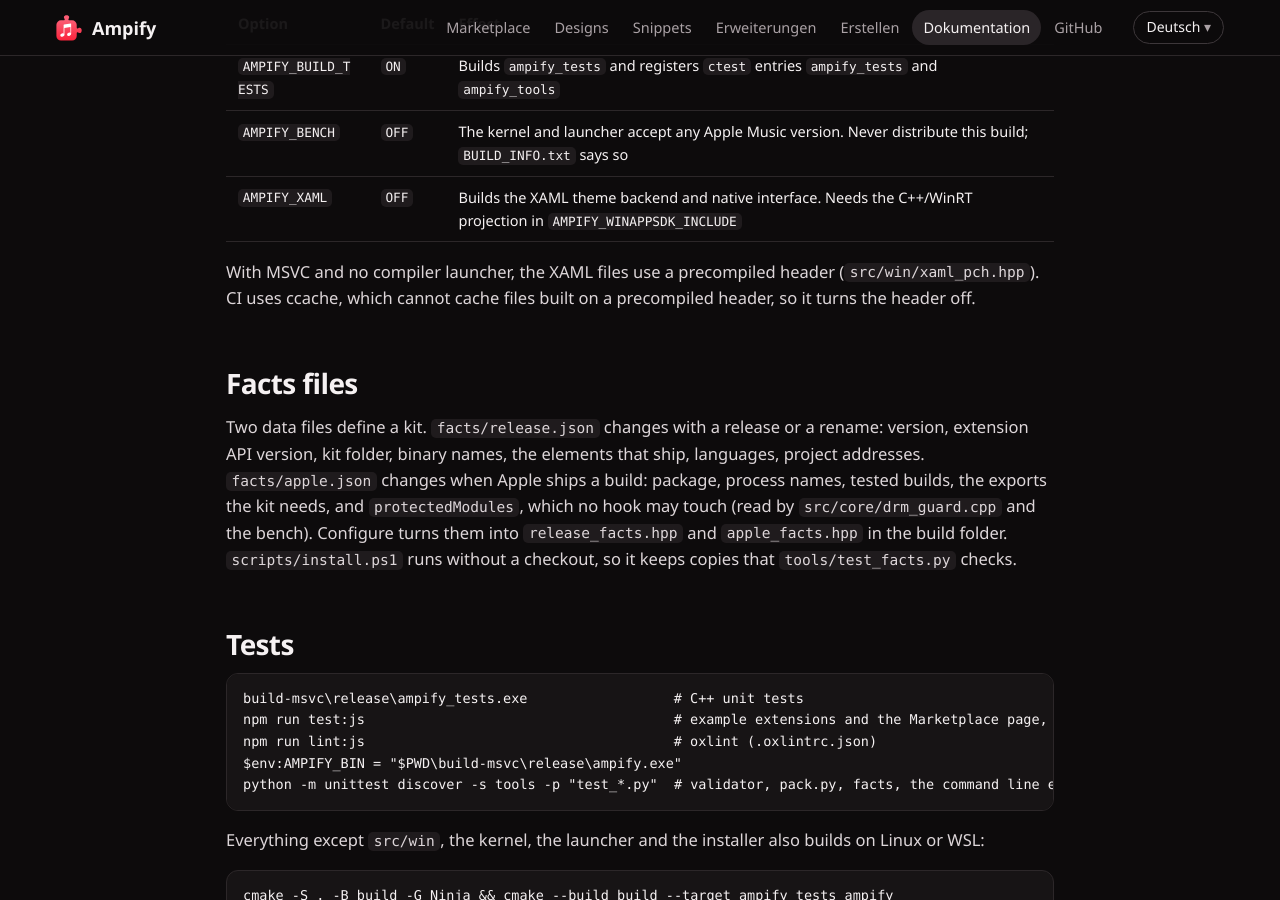
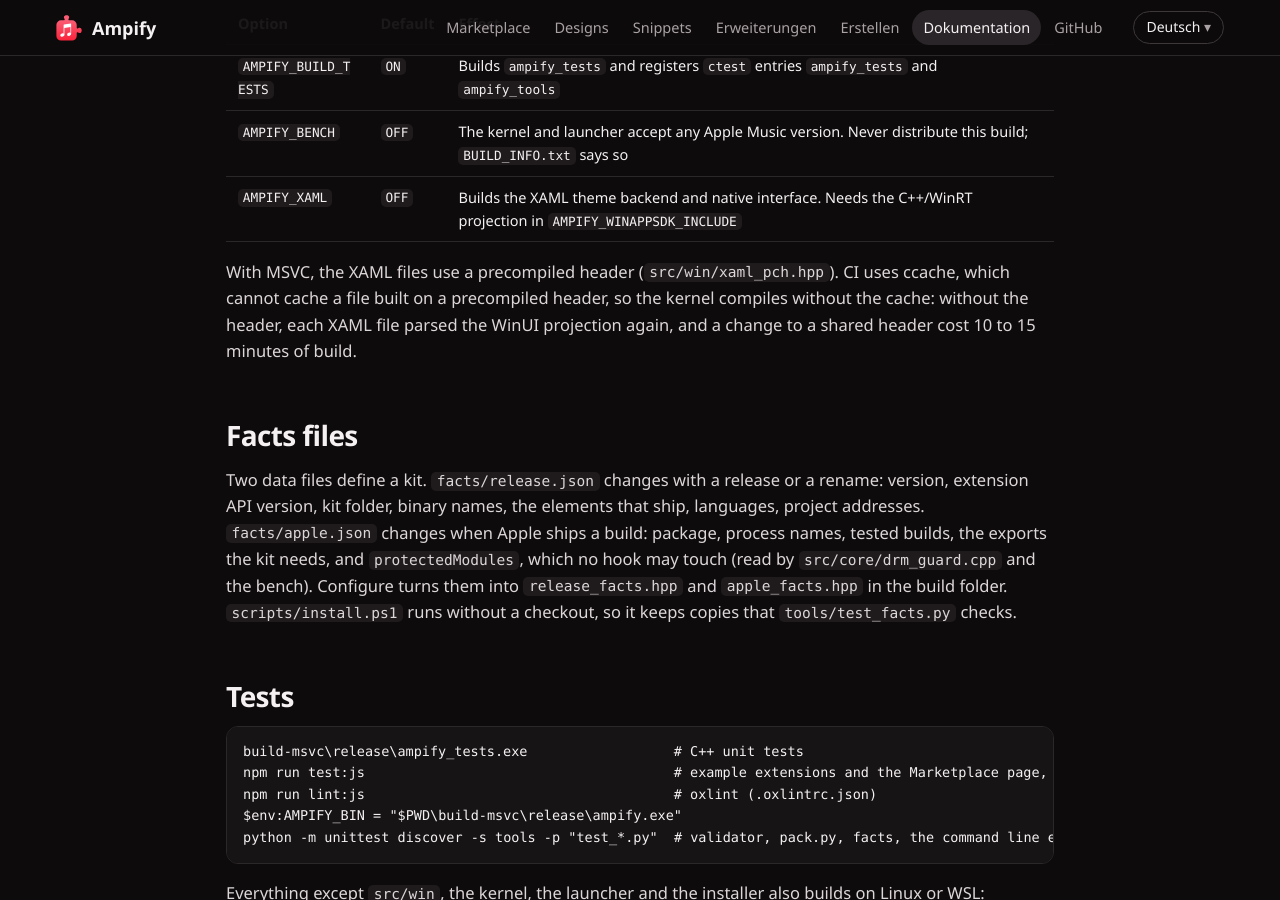
Before and after one commit to Shirowwww/ampify, a Jekyll site: the page built from docs/development/building.md, in a window 1280 px wide and 900 px high, scrolled down 1603 px. Built offline with Jekyll 4.4.1, drawn with Linux system fonts in a browser that asks for light colours; our own code applies the rules of GitHub Pages for plain Markdown files.

Commit message:
ci: compile the kernel on its precompiled header
CI put ccache in front of every file, which turned the precompiled
header off: each of the kernel's XAML files parsed the WinUI
projection again, and a change to a shared header took a kit build
from two minutes to more than fifteen. The kernel now compiles on the
header without the cache; the libraries and tests keep ccache.

```diff
--- a/CMakeLists.txt
+++ b/CMakeLists.txt
@@ -160,9 +160,11 @@ if(CMAKE_SYSTEM_NAME STREQUAL "Windows")
         target_link_libraries(ampify_kernel PRIVATE ampify_theme runtimeobject dwmapi)
         # The WinUI projection gives objects with more sections than the default COFF limit.
         target_compile_options(ampify_kernel PRIVATE $<$<CXX_COMPILER_ID:MSVC>:/bigobj>)
-        if(MSVC AND NOT CMAKE_CXX_COMPILER_LAUNCHER)
+        if(MSVC)
             # The projection headers are parsed once, for the XAML files only; the other kernel files skip the PCH.
-            # Not with a compiler cache (CI: ccache), which cannot cache a file built on a precompiled header.
+            # A compiler cache (CI: ccache) cannot cache a file built on a precompiled header, so the kernel compiles
+            # without it: parsing the projection again in each XAML file took far longer than the cache saved.
+            set_target_properties(ampify_kernel PROPERTIES C_COMPILER_LAUNCHER "" CXX_COMPILER_LAUNCHER "")
             target_precompile_headers(ampify_kernel PRIVATE "$<$<COMPILE_LANGUAGE:CXX>:${CMAKE_CURRENT_SOURCE_DIR}/src/win/xaml_pch.hpp>")
             set_source_files_properties(${AMPIFY_KERNEL_SOURCES} PROPERTIES SKIP_PRECOMPILE_HEADERS ON)
         endif()
--- a/docs/development/building.md
+++ b/docs/development/building.md
@@ -45,8 +45,9 @@ Targets: `ampify_kernel`, `ampify_launcher`, `ampify_setup`, `ampify`, `ampify_t
 | `AMPIFY_BENCH` | `OFF` | The kernel and launcher accept any Apple Music version. Never distribute this build; `BUILD_INFO.txt` says so |
 | `AMPIFY_XAML` | `OFF` | Builds the XAML theme backend and native interface. Needs the C++/WinRT projection in `AMPIFY_WINAPPSDK_INCLUDE` |
 
-With MSVC and no compiler launcher, the XAML files use a precompiled header (`src/win/xaml_pch.hpp`). CI uses ccache,
-which cannot cache files built on a precompiled header, so it turns the header off.
+With MSVC, the XAML files use a precompiled header (`src/win/xaml_pch.hpp`). CI uses ccache, which cannot cache a file
+built on a precompiled header, so the kernel compiles without the cache: without the header, each XAML file parsed the
+WinUI projection again, and a change to a shared header cost 10 to 15 minutes of build.
 
 ## Facts files
 
```
Also changed, not shown: docs/development/xaml-lessons.md (+1 -1 lines).
